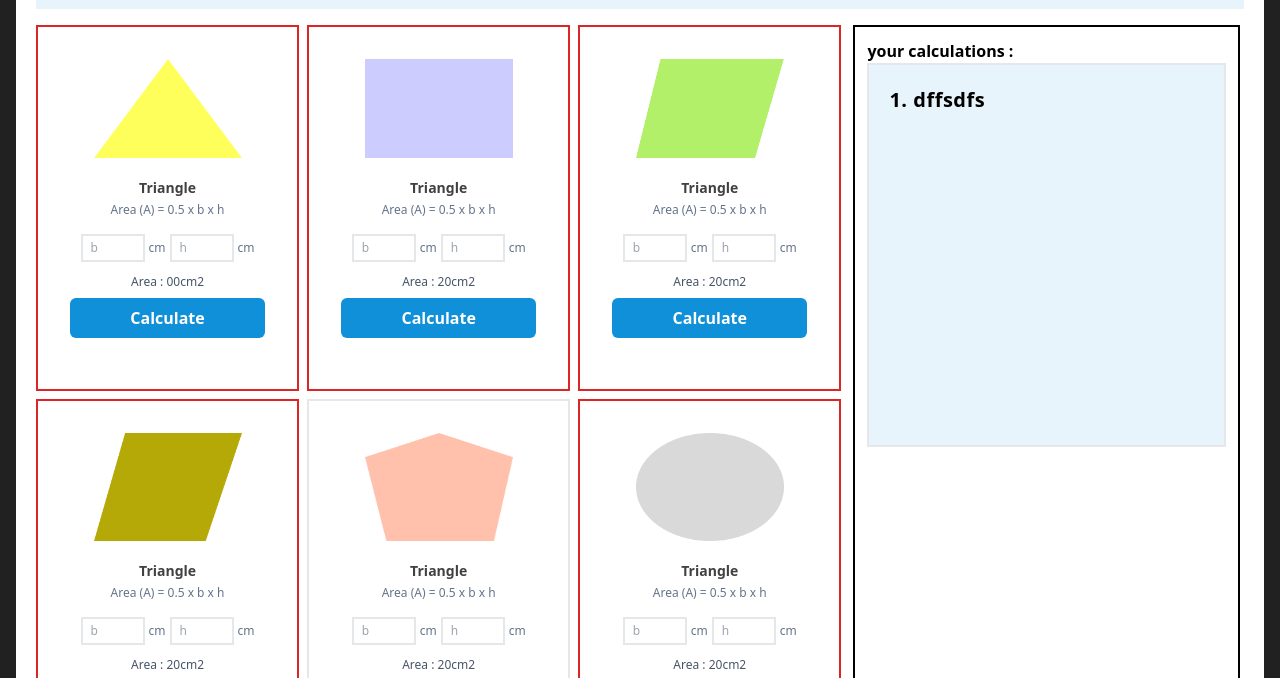
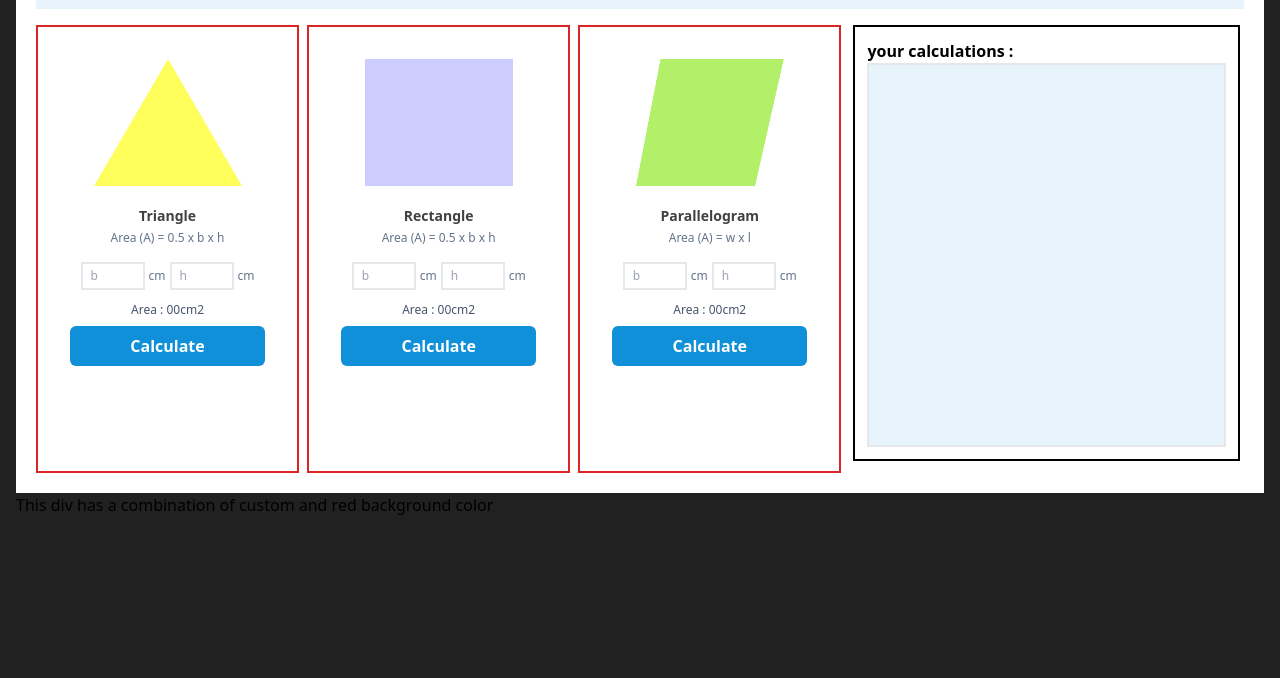
Before and after one commit to ShahedAhmedUtsho/geometryGenius, a website: page public/index.html in a window 1280 px wide. Shown: the part 115-793 px from the top of the page. Drawn offline with Linux system fonts and the light colour scheme.

Commit message:
para done

```diff
--- a/public/index.html
+++ b/public/index.html
@@ -11,9 +11,9 @@
             padding: 20px;
             list-style-type: decimal;
             list-style-position: inside;
-            font-weight: 600;
+
             letter-spacing: 0.5px;
-            font-size: 20px;
+
             overflow: scroll;
 
 
@@ -78,10 +78,11 @@
 
 
 
+
                 <div class="item border-2 border-red-600 border-solid max-w-80 min-h-80 p-8 flex flex-col items-center">
                     <img src="../images/rectangle.png" alt="" class="w-4/5 h-1/3 px-1 mb-5 ">
                     <h3 class="text-sm font-bold text-h3 mb-1">
-                        Triangle
+                        Rectangle
                     </h3>
                     <p class=" text-xs text-slate-500 mb-4">
                         Area (A) = 0.5 x b x h
@@ -90,130 +91,52 @@
 
 
                     <section class="inputBox flex gap-1 justify-center items-center mb-3">
-                        <input type="text" class="max-w-16 border-2 py-1 px-2 text-xs " placeholder="b" >
+                        <input type="text" class="max-w-16 border-2 py-1 px-2 text-xs " placeholder="b" id="recWidth" >
                         <span class="text-xs text-slate-500 font-normal ">cm</span>
-                        <input type="text"class="max-w-16 border-2 py-1 px-2 text-xs" placeholder="h">
+                        <input type="text"class="max-w-16 border-2 py-1 px-2 text-xs" placeholder="h" id="recHight">
                         <span class="text-xs text-slate-500 font-normal ">cm</span>
 
                     </section>
                     <h4 class=" text-xs text-slate-600 mb-2">
-                        Area : <span>20</span>cm2
+                        Area : <span
+                        id="recSpan">00cm2</span>
                     </h4>
-                    <button class="btn w-full bg-button text-white p-2 font-bold rounded-md" type="button">
+                    <button class="btn w-full bg-button text-white p-2 font-bold rounded-md" type="button" id="recBtn">
                         Calculate
 
                     </button>
                 </div>
 
 
+
+
                 <div class="item border-2 border-red-600 border-solid max-w-80 min-h-80 p-8 flex flex-col items-center">
-                    <img src="../images/parallelogram.png" alt="" class="w-4/5 h-1/3 px-1 mb-5 ">
+                    <img src="../images/Parallelogram.png" alt="" class="w-4/5 h-1/3 px-1 mb-5 ">
                     <h3 class="text-sm font-bold text-h3 mb-1">
-                        Triangle
+                        Parallelogram
                     </h3>
                     <p class=" text-xs text-slate-500 mb-4">
-                        Area (A) = 0.5 x b x h
+                        Area (A) = w  x l
 
                     </p>
 
 
                     <section class="inputBox flex gap-1 justify-center items-center mb-3">
-                        <input type="text" class="max-w-16 border-2 py-1 px-2 text-xs " placeholder="b" >
+                        <input type="text" class="max-w-16 border-2 py-1 px-2 text-xs " placeholder="b" id="paraBase" >
                         <span class="text-xs text-slate-500 font-normal ">cm</span>
-                        <input type="text"class="max-w-16 border-2 py-1 px-2 text-xs" placeholder="h">
+                        <input type="text"class="max-w-16 border-2 py-1 px-2 text-xs" placeholder="h" id="paraHight">
                         <span class="text-xs text-slate-500 font-normal ">cm</span>
 
                     </section>
                     <h4 class=" text-xs text-slate-600 mb-2">
-                        Area : <span>20</span>cm2
+                        Area : <span
+                        id="paraSpan">00cm2</span>
                     </h4>
-                    <button class="btn w-full bg-button text-white p-2 font-bold rounded-md" type="button">
+                    <button class="btn w-full bg-button text-white p-2 font-bold rounded-md" type="button" id="paraBtn">
                         Calculate
 
                     </button>
                 </div>
-                <div class="item border-2 border-red-600 border-solid max-w-80 min-h-80 p-8 flex flex-col items-center">
-                    <img src="../images/rhombus.png" alt="" class="w-4/5 h-1/3 px-1 mb-5 ">
-                    <h3 class="text-sm font-bold text-h3 mb-1">
-                        Triangle
-                    </h3>
-                    <p class=" text-xs text-slate-500 mb-4">
-                        Area (A) = 0.5 x b x h
-
-                    </p>
-
-
-                    <section class="inputBox flex gap-1 justify-center items-center mb-3">
-                        <input type="text" class="max-w-16 border-2 py-1 px-2 text-xs " placeholder="b" >
-                        <span class="text-xs text-slate-500 font-normal ">cm</span>
-                        <input type="text"class="max-w-16 border-2 py-1 px-2 text-xs" placeholder="h">
-                        <span class="text-xs text-slate-500 font-normal ">cm</span>
-
-                    </section>
-                    <h4 class=" text-xs text-slate-600 mb-2">
-                        Area : <span>20</span>cm2
-                    </h4>
-                    <button class="btn w-full bg-button text-white p-2 font-bold rounded-md" type="button">
-                        Calculate
-
-                    </button>
-                </div>
-
-
-                <div class="item border-2 border-stone-300 border-solid max-w-80 min-h-80 p-8 flex flex-col items-center">
-                    <img src="../images/pentagon.png" alt="" class="w-4/5 h-1/3 px-1 mb-5 ">
-                    <h3 class="text-sm font-bold text-h3 mb-1">
-                        Triangle
-                    </h3>
-                    <p class=" text-xs text-slate-500 mb-4">
-                        Area (A) = 0.5 x b x h
-
-                    </p>
-
-
-                    <section class="inputBox flex gap-1 justify-center items-center mb-3">
-                        <input type="text" class="max-w-16 border-2 py-1 px-2 text-xs " placeholder="b" >
-                        <span class="text-xs text-slate-500 font-normal ">cm</span>
-                        <input type="text"class="max-w-16 border-2 py-1 px-2 text-xs" placeholder="h">
-                        <span class="text-xs text-slate-500 font-normal ">cm</span>
-
-                    </section>
-                    <h4 class=" text-xs text-slate-600 mb-2">
-                        Area : <span>20</span>cm2
-                    </h4>
-                    <button class="btn w-full bg-button text-white p-2 font-bold rounded-md" type="button">
-                        Calculate
-
-                    </button>
-                </div>
-
-                <div class="item border-2 border-red-600 border-solid max-w-80 min-h-80 p-8 flex flex-col items-center">
-                    <img src="../images/ellipse.png" alt="" class="w-4/5 h-1/3 px-1 mb-5 ">
-                    <h3 class="text-sm font-bold text-h3 mb-1">
-                        Triangle
-                    </h3>
-                    <p class=" text-xs text-slate-500 mb-4">
-                        Area (A) = 0.5 x b x h
-
-                    </p>
-
-
-                    <section class="inputBox flex gap-1 justify-center items-center mb-3">
-                        <input type="text" class="max-w-16 border-2 py-1 px-2 text-xs " placeholder="b" >
-                        <span class="text-xs text-slate-500 font-normal ">cm</span>
-                        <input type="text"class="max-w-16 border-2 py-1 px-2 text-xs" placeholder="h">
-                        <span class="text-xs text-slate-500 font-normal ">cm</span>
-
-                    </section>
-                    <h4 class=" text-xs text-slate-600 mb-2">
-                        Area : <span>20</span>cm2
-                    </h4>
-                    <button class="btn w-full bg-button text-white p-2 font-bold rounded-md" type="button">
-                        Calculate
-
-                    </button>
-                </div>
-
 
 
             </section >
@@ -222,8 +145,8 @@
 
             <aside class="lg:w-[32%]  w-full border-2 border-black border-solid   my-auto mb-3 p-3 overflow-scroll bg-black text-red-600" >
                 <h2 class="mt-20 uppercase font-bold"> your calculations :</h2>
-                <ul class="border-2  md:min-h-96 max-h-96 min-h-40 md:max-w-100%  bg-header" id="asideUl">
-<li class="text-red-600">dffsdfs</li>
+                <ul class="border-2  md:min-h-96 max-h-96 min-h-40 md:max-w-100%  bg-header text-sm" id="asideUl">
+
 
 
                 </ul>
@@ -235,7 +158,6 @@
 
 
         </div>
-
 
 
 
--- a/public/script.js
+++ b/public/script.js
@@ -10,7 +10,7 @@ function calculateTriangleArea(){
         let area = 'invalid input';
 
         document.getElementById('triSpan').innerText = area;
-        console.log(area);
+
         return
     }
 
@@ -24,11 +24,73 @@ function calculateTriangleArea(){
    document.getElementById('asideUl').appendChild(list)
 
 
-    // console.log(area)
+
+
+
+    document.getElementById('triBase').value = "";
+    document.getElementById('triHight').value = "";
+
+
+
+}
+
+let recBtn = document.getElementById('recBtn');
+
+
+recBtn.addEventListener('click',calculateRectangleArea);
+function calculateRectangleArea(){
+    let recWidthValue = parseFloat(document.getElementById('recWidth').value);
+
+    let recHightValue = parseFloat(document.getElementById('recHight').value);
+
+    if(isNaN(recWidthValue) || isNaN(recHightValue) ){
+        let recArea = 'invalid input'
+        document.getElementById('recSpan').innerHTML = recArea ;
+        return
+    }
+
+    let recArea = recHightValue*recWidthValue + " cm2";
+    document.getElementById('recSpan').innerHTML = recArea ;
+
+
+    let list =  document.createElement('li');
+    list.innerText=` RectangleArea : w= ${recWidthValue} x h=${recHightValue} = ${recArea}`;
+    document.getElementById('asideUl').appendChild(list)
+    document.getElementById('recWidth').value = "";
+    document.getElementById('recHight').value = "";
+
+        return
+
+}
 
 
 
 
+let paraBtn = document.getElementById('paraBtn');
 
 
+paraBtn.addEventListener('click',calculateParallelogramArea);
+function calculateParallelogramArea(){
+    let paraBaseValue = parseFloat(document.getElementById('paraBase').value);
+
+    let paraHightValue = parseFloat(document.getElementById('paraHight').value);
+
+    if(isNaN(paraBaseValue) || isNaN(paraHightValue) ){
+        let paraArea = 'invalid input'
+        document.getElementById('paraSpan').innerHTML = paraArea ;
+        return
+    }
+
+    let paraArea = paraBaseValue*paraHightValue + " cm2";
+    document.getElementById('paraSpan').innerHTML = paraArea ;
+
+
+    let list =  document.createElement('li');
+    list.innerText=`parallelogramArea : w= ${paraBaseValue} x h=${paraHightValue} = ${paraArea}`;
+    document.getElementById('asideUl').appendChild(list)
+    document.getElementById('paraBase').value = "";
+    document.getElementById('paraHight').value = "";
+
+        return
+
 }
```
